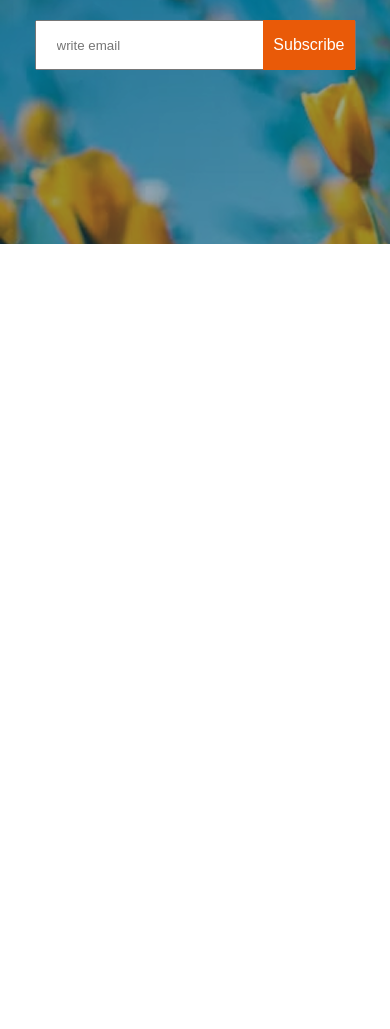
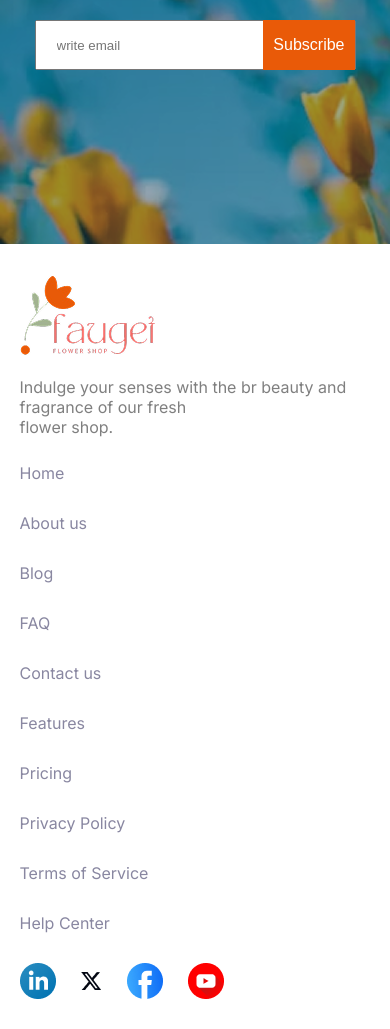
Before and after one commit to saimon885/PH12-A-2, a plain HTML site: page index.html in a window 390 px wide. Shown: the part 5234-6263 px from the top of the page. Before the commit the page ends 5478 px from the top, so only its background shows below. Drawn offline with Linux system fonts and the light colour scheme.

Commit message:
sixth commit

```diff
--- a/index.html
+++ b/index.html
@@ -218,9 +218,41 @@
     <!-- join input end -->
 
     <!-- footer-tag start -->
-     <footer>
-
-     </footer>
-     <!-- footer tag end -->
+    <footer class="footer">
+      <div class="foot-title">
+        <img src="assets/logo.png" alt="logo" />
+        <p class="fot-para description-color">
+          Indulge your senses with the br beauty and fragrance of our fresh <br> flower
+          shop.
+        </p>
+      </div>
+      <div class="foot-link display-flex">
+        <div class="first-side">
+          <ul>
+            <li><a href="#">Home</a></li>
+            <li><a href="#">About us</a></li>
+            <li><a href="#">Blog</a></li>
+            <li><a href="#">FAQ</a></li>
+            <li><a href="#">Contact us</a></li>
+          </ul>
+        </div>
+        <div class="second-side">
+          <ul>
+            <li><a href="#">Features</a></li>
+            <li><a href="#">Pricing</a></li>
+            <li><a href="#">Privacy Policy</a></li>
+            <li><a href="#">Terms of Service</a></li>
+            <li><a href="#">Help Center</a></li>
+          </ul>
+        </div>
+      </div>
+      <div class="foot-icons">
+        <img src="assets/icon-linkedin.png" alt="">
+        <img src="assets/icon-twitter.png" alt="">
+        <img src="assets/icon-facebook.png" alt="">
+        <img src="assets/icon-youtube.png" alt="">
+      </div>
+    </footer>
+    <!-- footer tag end -->
   </body>
 </html>
--- a/styles/style.css
+++ b/styles/style.css
@@ -26,7 +26,8 @@
 .banner,
 .plant-store,
 .plants-lover,
-.leatest-deal {
+.leatest-deal,
+.footer {
   max-width: 1140px;
   margin: 120px auto;
 }
@@ -263,10 +264,47 @@
   color: #fff;
   cursor: pointer;
 }
+/* footer start */
+.footer{
+  margin-top: 20px;
+  margin-bottom: 40px;
+  display: flex;
+  justify-content: space-between;
+  align-items: center;
+}
+.footer .foot-title{
+  max-width: 22.4375rem;
+  height: 179px;
+}
+.foot-title .fot-para{
+  margin-top: 16px;
+}
+.foot-link{
+  justify-content: space-between;
+  gap: 110px;
+}
 
-.display {
-  display: none;
+.foot-link li{
+  list-style: none;
+  margin-top: 30px;
 }
+.foot-link li a{
+  text-decoration: none;
+  color: #8987a1;
+}
+.foot-icons {
+  cursor: pointer;
+  display: flex;
+  justify-content: center;
+  align-items: center;
+  gap: 25px;
+  margin-top: -160px;
+}
+
+
+
+
+
 
 /* Mobile responsive */
 @media screen and (max-width: 576px) {
@@ -303,6 +341,7 @@
   }
   .nav-bar{
     width: 95%;
+    margin: auto;
   }
   .banner-image img {
     width: 100%;
@@ -366,7 +405,7 @@
   .tong{
   width: 100%;
   height: auto;
-  margin-top: -250px;
+  margin-top: -230px;
   margin-left: -25px;
 }
 
@@ -409,4 +448,28 @@
     max-width: 321px;
     margin: 23px auto;
   }
+/* footer */
+.footer{
+  flex-direction: column;
+  text-align: start;
+  justify-content: start;
+  align-items: start;
+  width: 90%;
+  margin: 30px auto;
 }
+.foot-link{
+  flex-direction: column;
+  text-align: start;
+}
+.foot-link a{
+  text-align: start;
+}
+.foot-icons{
+  margin-top: 50px;
+}
+.foot-link{
+  gap: 0;
+  margin: -20px 0;
+}
+
+}
```
